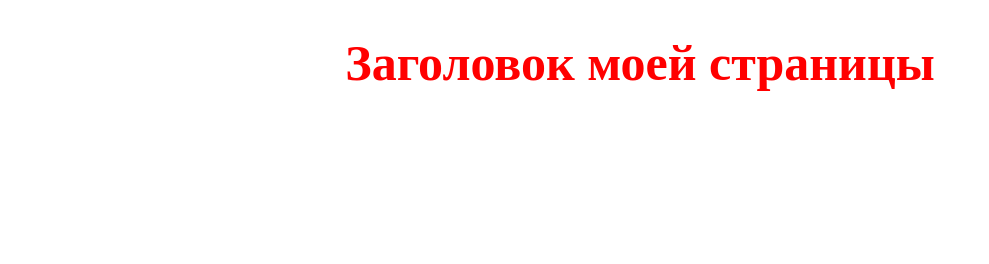
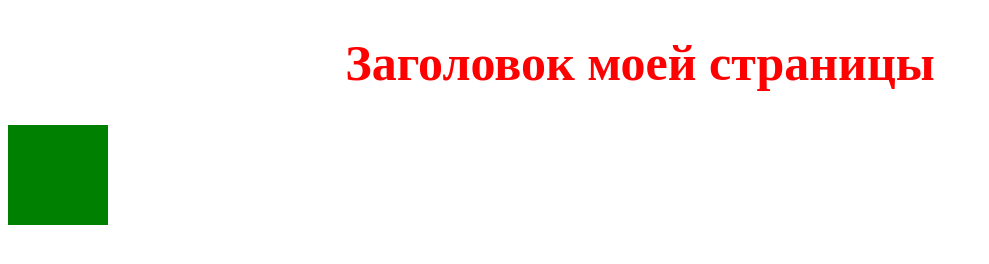
Before and after one commit to Ivanblin/learnWorkGitHub, a plain HTML site: page index.html in a window 1280 px wide. Shown: the whole page, without its empty margins (0-989 px from the left). Drawn offline with Linux system fonts and the light colour scheme; files that its build step writes are made by us from their sources.

Commit message:
добавленый внешнии стили, свертан блок box

```diff
--- /dev/null
+++ b/css/style.css
@@ -0,0 +1,5 @@
+.box {
+  height: 100px;
+  width: 100px;
+  background-color: green;
+}
--- a/index.html
+++ b/index.html
@@ -5,8 +5,10 @@
   <meta http-equiv="X-UA-Compatible" content="IE=edge">
   <meta name="viewport" content="width=device-width, initial-scale=1.0">
   <title>Document</title>
+  <link rel="stylesheet" href="style.css">
 </head>
 <body>
   <h1 style="font-size: 50px; color: red; text-align: center;">Заголовок моей страницы</h1>
+  <div class="box"></div>
 </body>
 </html>
```
